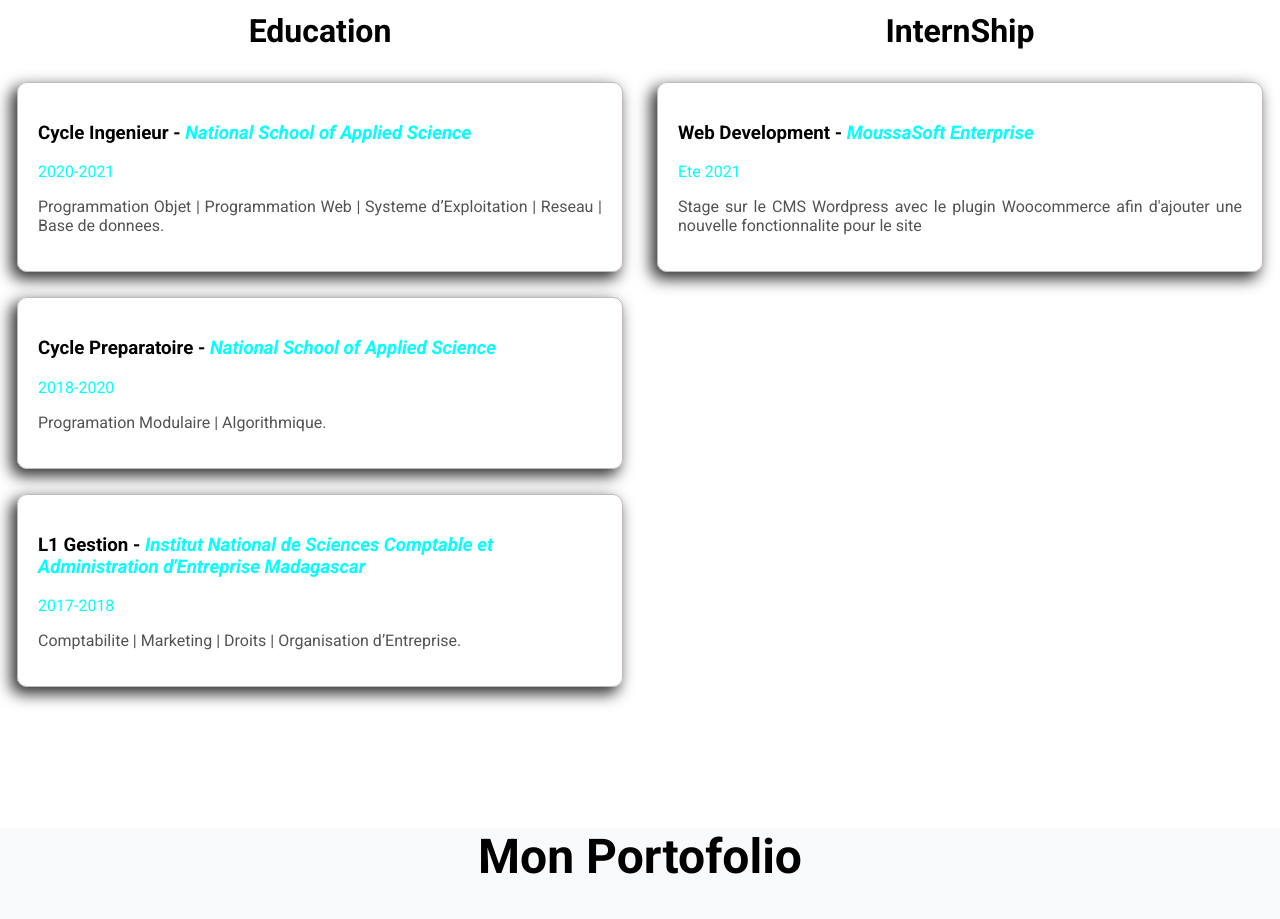
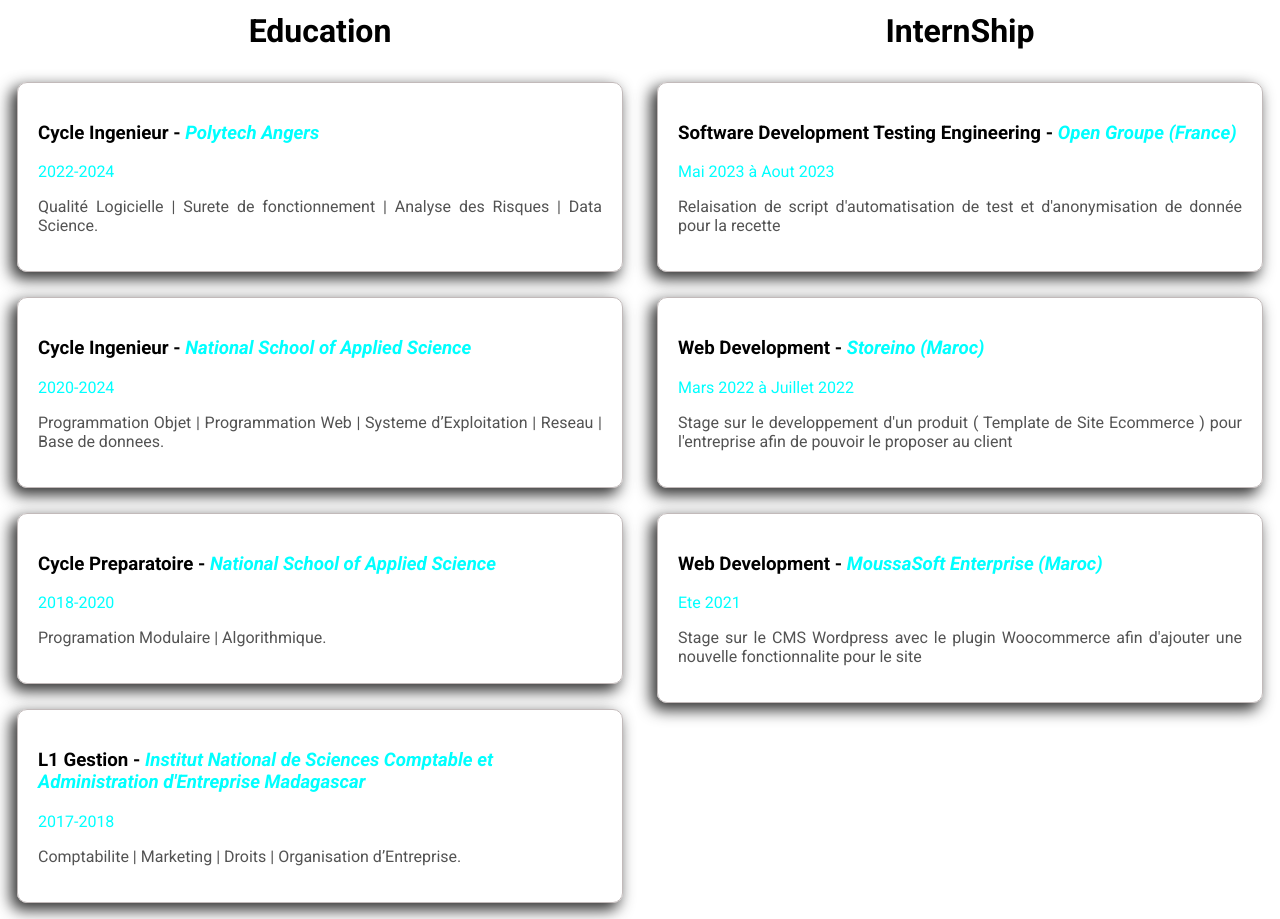
Before and after one commit to ahthionkevin/cv, a React (Create React App) app: page / in a window 1280 px wide. Shown: the part 2420-3339 px from the top of the page. Built offline with nearby package versions, Linux system fonts and the light colour scheme.

Commit message:
Update Formation.js with current information

```diff
--- a/src/pages/Formation.js
+++ b/src/pages/Formation.js
@@ -6,8 +6,15 @@
     const [studies, setStudies] = useState([
         {
             field: "Cycle Ingenieur",
+            school: "Polytech Angers",
+            year: "2022-2024",
+            snippet:
+                "Qualité Logicielle | Surete de fonctionnement | Analyse des Risques | Data Science.",
+        },
+        {
+            field: "Cycle Ingenieur",
             school: "National School of Applied Science",
-            year: "2020-2021",
+            year: "2020-2024",
             snippet:
                 "Programmation Objet | Programmation Web | Systeme d’Exploitation | Reseau | Base de donnees.",
         },
@@ -27,9 +34,23 @@
     ]);
 
     const [traineeShip, setTraineeShip] = useState([
+         {
+            field: "Software Development Testing Engineering",
+            school: "Open Groupe (France)",
+            year: "Mai 2023 à Aout 2023",
+            snippet:
+                "Relaisation de script d'automatisation de test et d'anonymisation de donnée pour la recette",
+        },
         {
             field: "Web Development",
-            school: "MoussaSoft Enterprise",
+            school: "Storeino (Maroc)",
+            year: "Mars 2022 à Juillet 2022",
+            snippet:
+                "Stage sur le developpement d'un produit ( Template de Site Ecommerce ) pour l'entreprise afin de pouvoir le proposer au client",
+        },
+        {
+            field: "Web Development",
+            school: "MoussaSoft Enterprise (Maroc)",
             year: "Ete 2021",
             snippet:
                 "Stage sur le CMS Wordpress avec le plugin Woocommerce afin d'ajouter une nouvelle fonctionnalite pour le site",
```
